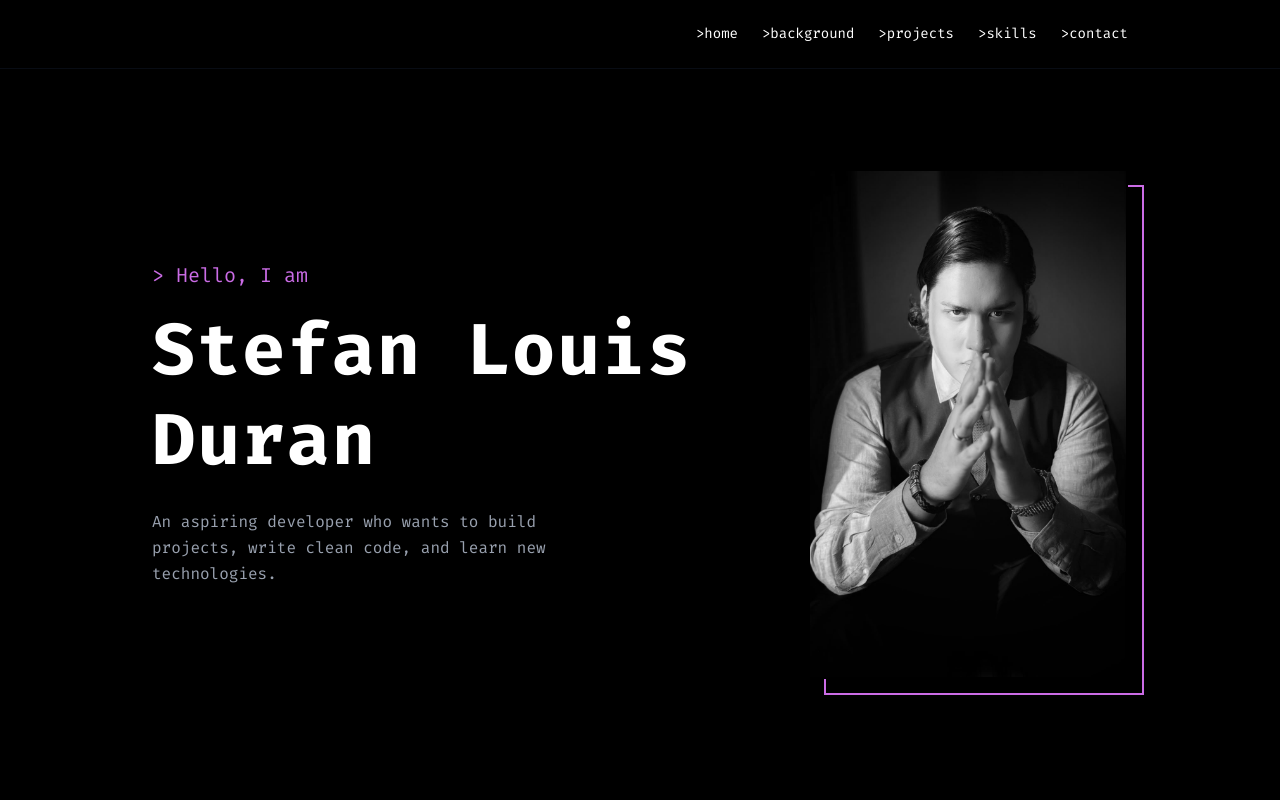
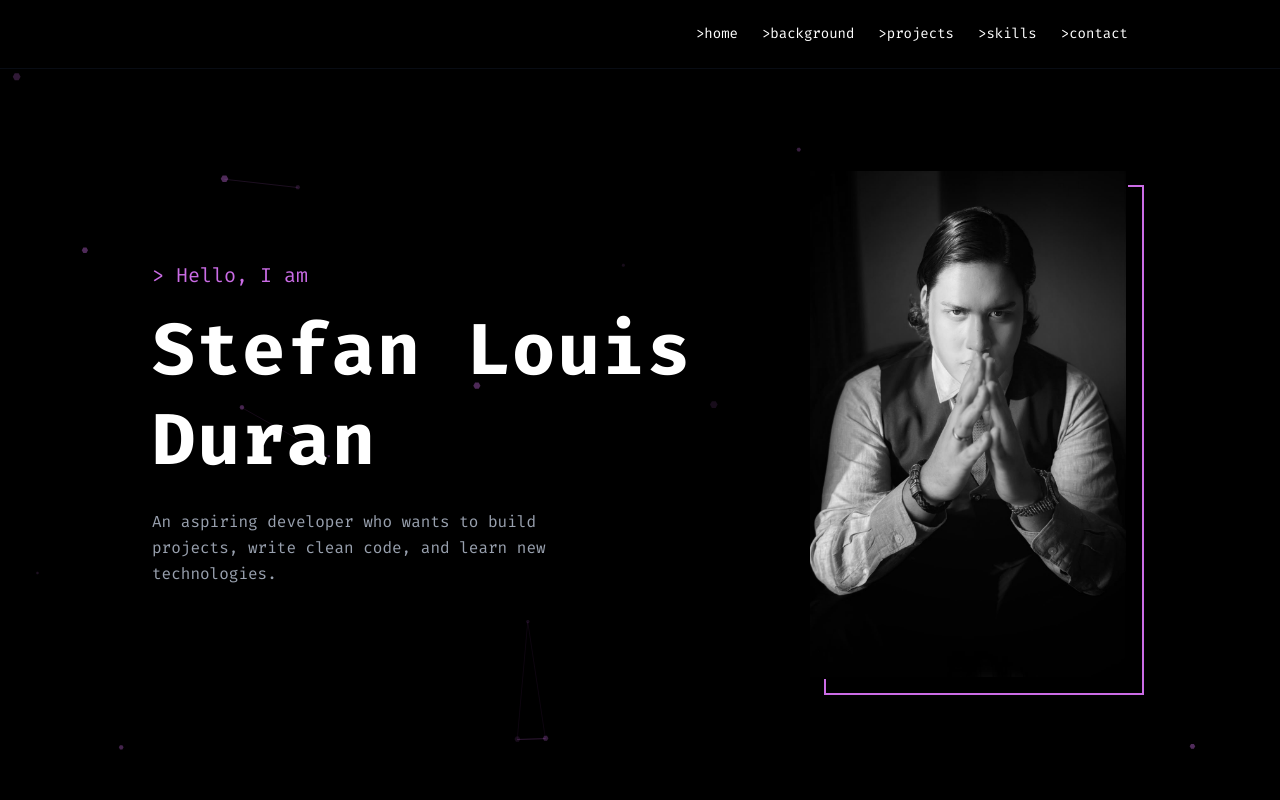
Before and after one commit to Siegescript/siegescript.github.io, a React app: page / in a window 1280 px wide. Shown: the top 800 px of the page. Built offline with nearby package versions, Linux system fonts and the light colour scheme; the HTML template or start-up script is replaced by a standard one.

Commit message:
fix: attempt to fix tsparticles
idt it's gonna happen...

```diff
--- a/src/App.jsx
+++ b/src/App.jsx
@@ -7,11 +7,12 @@ import Projects from './sections/Projects'
 import Contact from './sections/Contact'
 
 function App() {
-
   return (
-    <div className="relative min-h-screen bg-black overflow-x-hidden selection:bg-[#cb6ce6] selection:text-black">
+    <div className="relative min-h-screen overflow-x-hidden selection:bg-[#cb6ce6] selection:text-black">
       <ParticleBackground/>
 
+      <div className="relative z-10 pointer-events-none">
+        <div className="pointer-events-auto">
           <Navbar />
           <main className="space-y-12">
             <Hero/>
@@ -21,6 +22,8 @@ function App() {
             <Contact/>
           </main>
         </div>
+      </div>
+    </div>
   )
 }
 
--- a/src/components/ParticleBackground.jsx
+++ b/src/components/ParticleBackground.jsx
@@ -23,8 +23,9 @@ function ParticleBackground() {
                 <Particles
                     id="tsparticles"
                     particlesLoaded={particlesLoaded}
-                    className="absolute inset-0 -z-10 pointer-events-none"
+                    className="fixed inset-0 w-full h-full pointer-events-none z-0"
                     options={{
+                        // Explicitly paint a transparent canvas layer
                         background: { color: { value: "transparent" } },
                         fpsLimit: 120,
                         interactivity: {
@@ -46,18 +47,18 @@ function ParticleBackground() {
                             },
                             move: {
                                 enable: true,
-                                speed: 0.8, // Slow, ambient movement
+                                speed: 0.8,
                                 direction: "none",
                                 random: false,
                                 straight: false,
                                 outModes: { default: "bounce" },
                             },
                             number: {
-                                value: 40, // Keeps it sparse and non-distracting
+                                value: 40,
                                 density: { enable: true, bounds: { width: 1920, height: 1080 } },
                             },
                             opacity: { value: { min: 0.1, max: 0.4 } },
-                            shape: { type: "polygon", options: { polygon: { sides: 6 } } }, // Hexagonal node links
+                            shape: { type: "polygon", options: { polygon: { sides: 6 } } },
                             size: { value: { min: 1, max: 3 } },
                         },
                         detectRetina: true,
--- a/src/index.css
+++ b/src/index.css
@@ -4,9 +4,12 @@
 @layer base {
   body {
     font-family: 'Fira Code', monospace;
-    background-color: #000000;
+    /* REMOVED background-color: #000000; so it doesn't block underlying layers */
     color: #ffffff;
   }
 }
 
-html { scroll-behavior: smooth; }
+html {
+  scroll-behavior: smooth;
+  background-color: #000000; /* Sets the window background to true black */
+}
```
Lines whose indentation alone changed are shown as unchanged.
